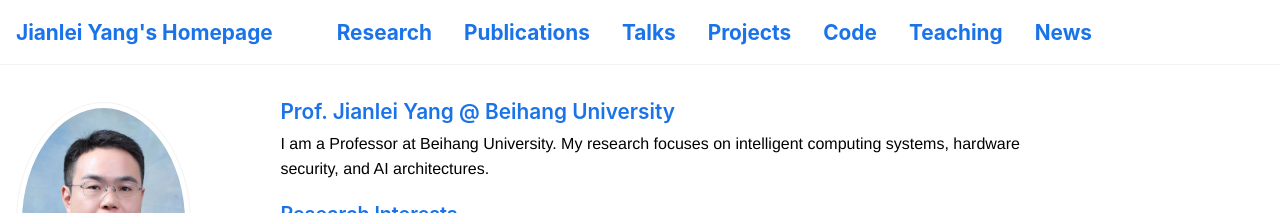
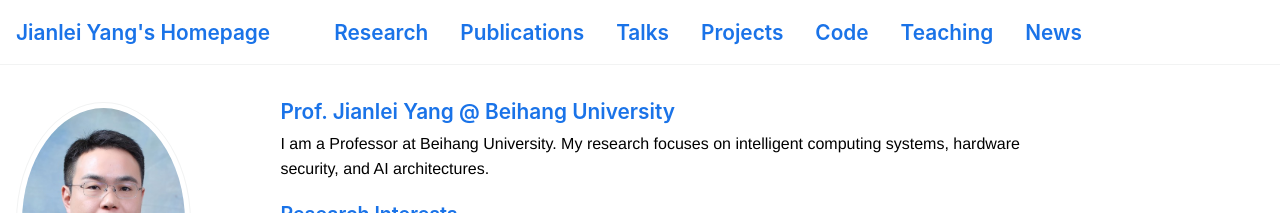
Before and after one commit to dogrush/dogrush.github.io, a Jekyll site: the page built from _pages/about.md, in a window 1280 px wide. Shown: the top 213 px of the page. Built offline with Jekyll 4.4.1, drawn with Linux system fonts in a browser that asks for light colours; some web fonts are replaced.

Commit message:
modified:   _sass/_custom.scss

```diff
--- a/_sass/_custom.scss
+++ b/_sass/_custom.scss
@@ -104,7 +104,7 @@ a:focus {
 .masthead .masthead__menu a,
 .masthead .masthead__menu-item a {
   font-size: 1.3rem !important;     /* 字号 */
-  font-weight: 700 !important;      /* 粗体 */
+  font-weight: 600 !important;      /* 粗体 */
   color: #1A73E8 !important;        /* 科技蓝 */
   text-decoration: none !important; /* 默认无下划线 */
 }
```
